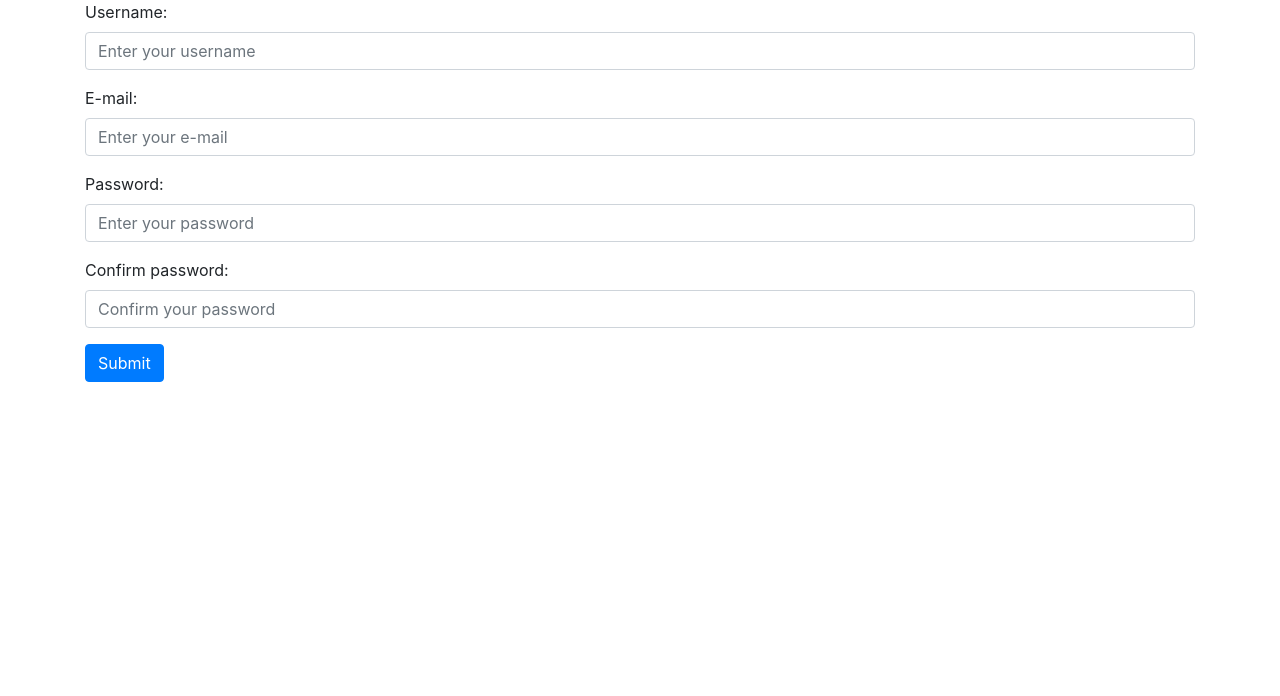
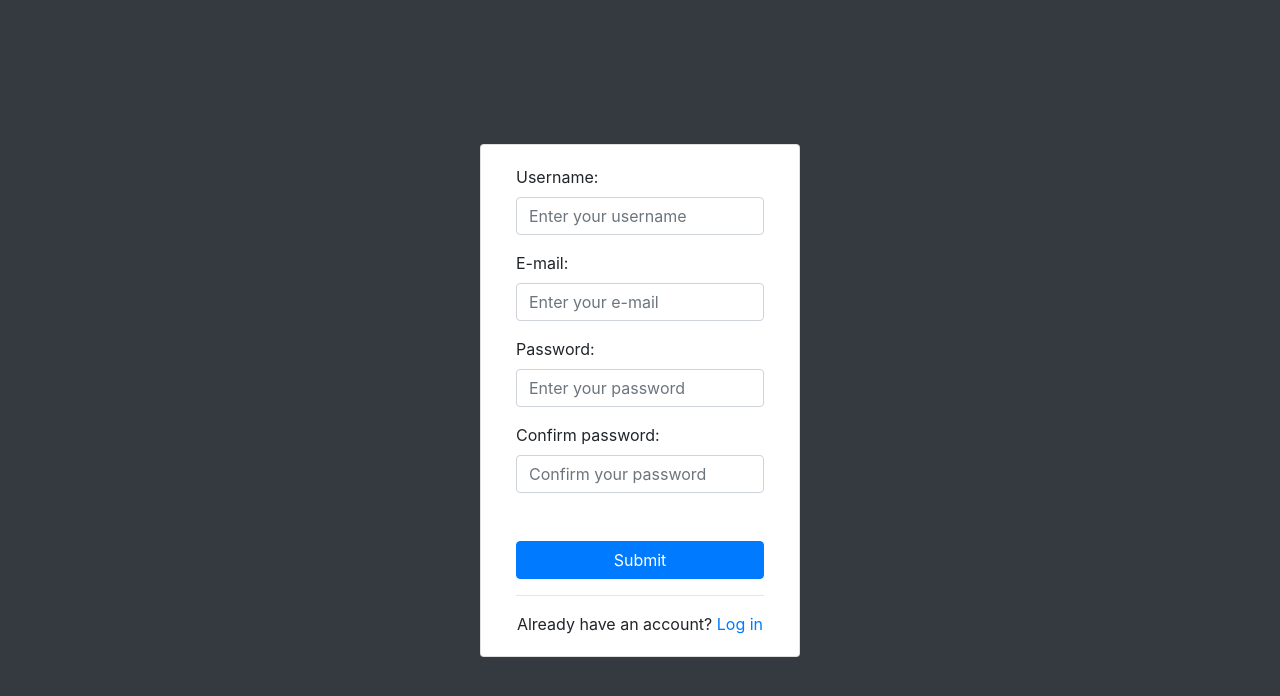
Before and after one commit to Rapha-Y/Black_Sales, a React (Create React App) app in the folder client/: page /register in a window 1280 px wide. Shown: the top 696 px of the page. Built offline with nearby package versions, Linux system fonts and the light colour scheme; no server answers.

Commit message:
stylized register page

```diff
--- /dev/null
+++ b/client/src/components/Register.css
@@ -0,0 +1,13 @@
+.regPage {
+    display: flex;
+    align-items: center;
+    justify-content: center;
+}
+
+.regFormCard {
+    width: 320px;
+}
+
+.regRedirectText {
+    text-align: center;
+}
--- a/client/src/components/Register.js
+++ b/client/src/components/Register.js
@@ -1,5 +1,8 @@
 import React, { Fragment, useState } from 'react';
-import { Container, Form, Button } from 'react-bootstrap';
+import { Container, Form, Button, Card } from 'react-bootstrap';
+
+import './Body.css';
+import './Register.css';
 
 const Register = ({ setAuth }) => {
     const [inputs, setInputs] = useState({
@@ -61,6 +64,9 @@ const Register = ({ setAuth }) => {
 
     return (
         <Fragment>
+            <div className='bg-dark appBody regPage'>
+                <Card className='regFormCard'>
+                    <Card.Body>
                         <Container>
                             <Form onSubmit={onSubmitForm}>
                                 <Form.Group controlId='name'>
@@ -103,11 +109,18 @@ const Register = ({ setAuth }) => {
                                         onChange={e => onChange(e)}
                                     />
                                 </Form.Group>
-                    <Button variant='primary' type='submit'>
+                                <Button className='mt-5' variant='primary' type='submit' block>
                                     Submit
                                 </Button>
+                                <hr />
+                                <div className='regRedirectText'>
+                                    Already have an account? <a href='/login'>Log in</a>
+                                </div>
                             </Form>
                         </Container>
+                    </Card.Body>
+                </Card>
+            </div>
         </Fragment>
     );
 };
```
Also changed, not shown: 2 other files (tests, documents, lock files or other folders). Lines whose indentation alone changed are shown as unchanged.
